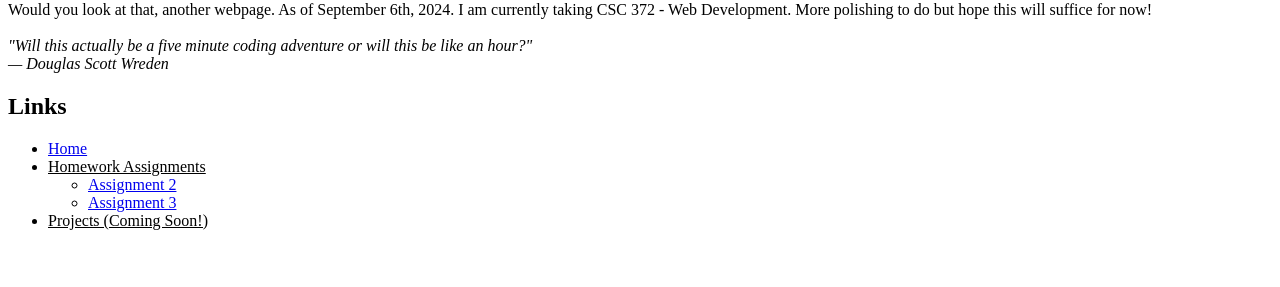
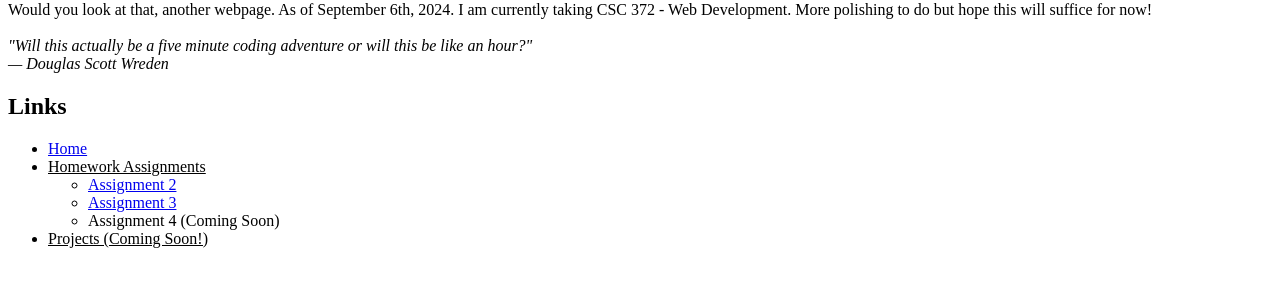
Before and after one commit to Sddelcampo/Sddelcampo.github.io, a plain HTML site: page csc372-hw/index.html in a window 1280 px wide. Shown: the part 79-366 px from the top of the page. Drawn offline with Linux system fonts and the light colour scheme.

Commit message:
Updates CSC 372 Wbepage

```diff
--- a/csc372-hw/index.html
+++ b/csc372-hw/index.html
@@ -42,6 +42,9 @@
                     <li>
                         <a href="assignment-3/index.html" target="_self">Assignment 3</a>
                     </li>
+                    <li>
+                        Assignment 4 (Coming Soon)
+                    </li>
                 </ul>
             </li>
             <li>
```
